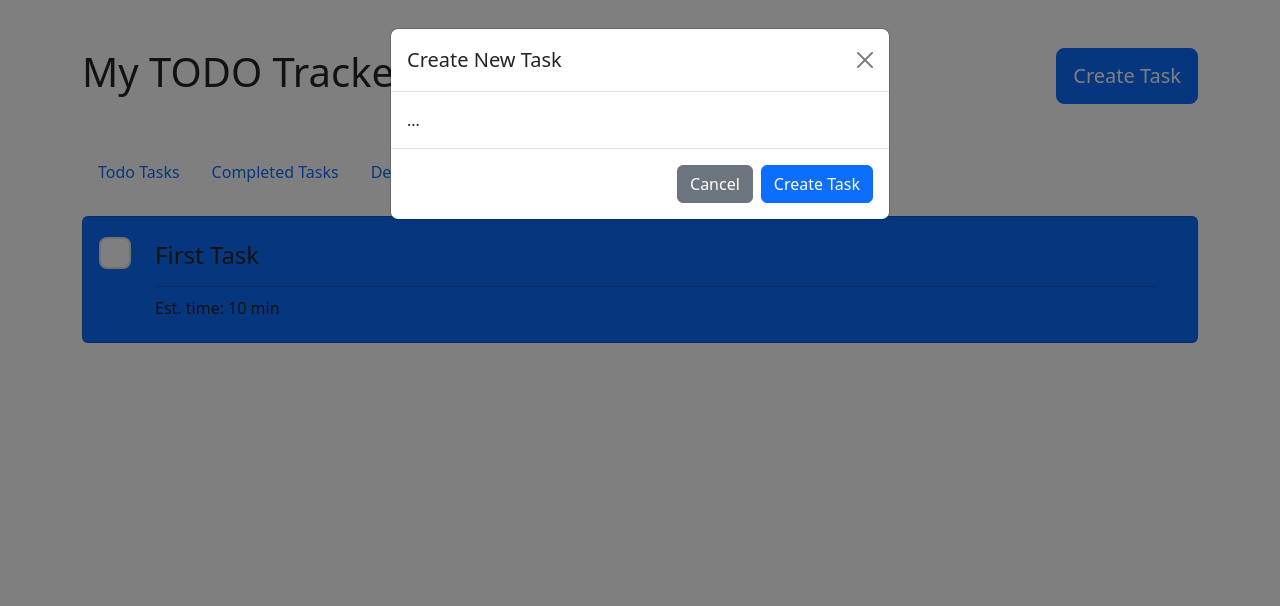
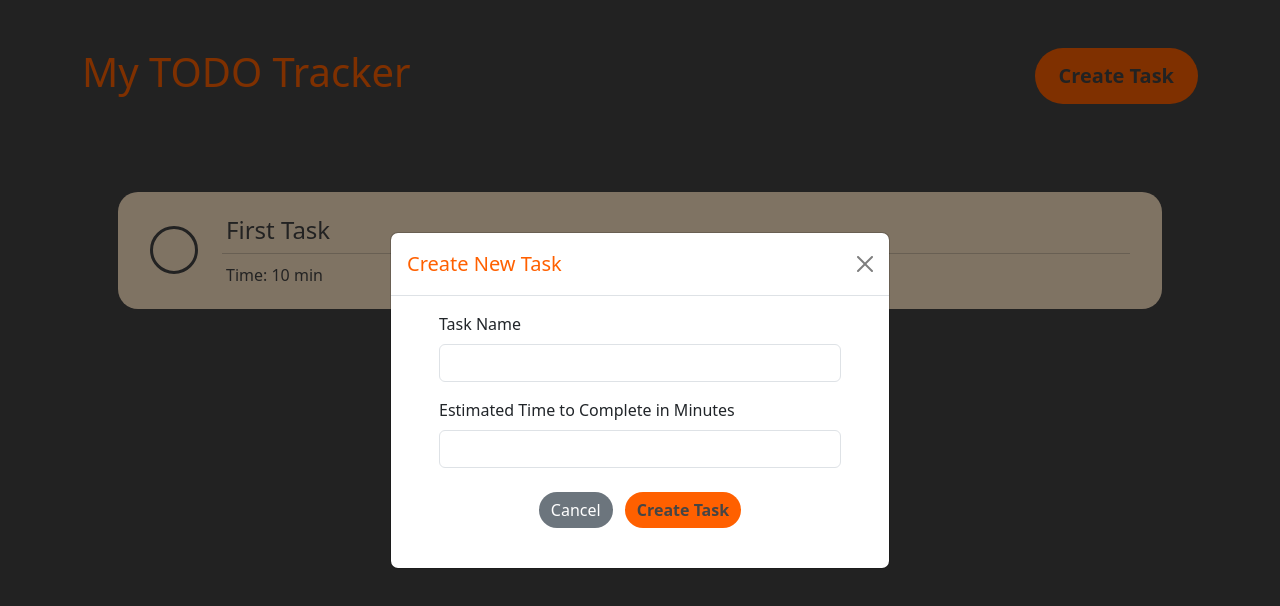
Before and after one commit to cadenkulp22/sdi-todo, a plain HTML site: page index.html in a window 1280 px wide. Both pictures are taken after a click on the button "Create Task". Drawn offline with nearby package versions, Linux system fonts and the light colour scheme.

Commit message:
basic functionality working

```diff
--- a/index.html
+++ b/index.html
@@ -4,8 +4,7 @@
     <meta charset="UTF-8" />
     <meta http-equiv="X-UA-Compatible" content="IE=edge" />
     <meta name="viewport" content="width=device-width, initial-scale=1.0" />
-    <title>Document</title>
-    <link rel="stylesheet" href="./style.css" />
+    <title>TODO Tracker</title>
     <link
       href="https://cdn.jsdelivr.net/npm/bootstrap@5.3.0-alpha3/dist/css/bootstrap.min.css"
       rel="stylesheet"
@@ -13,21 +12,31 @@
       crossorigin="anonymous"
     />
     <script src="https://cdn.jsdelivr.net/npm/bootstrap@5.3.0-alpha3/dist/js/bootstrap.bundle.min.js" integrity="sha384-ENjdO4Dr2bkBIFxQpeoTz1HIcje39Wm4jDKdf19U8gI4ddQ3GYNS7NTKfAdVQSZe" crossorigin="anonymous"></script>
+    <link rel="stylesheet" href="./style.css" />
   </head>
-  <body>
-    <div class="modal fade" id="exampleModal" tabindex="-1" aria-labelledby="exampleModalLabel" aria-hidden="true">
-      <div class="modal-dialog">
+  <body class="bg-dark">
+    <div class="modal fade" id="createTaskModal" tabindex="-1" aria-labelledby="createTaskModalLabel" aria-hidden="true">
+      <div class="modal-dialog modal-dialog-centered">
         <div class="modal-content">
           <div class="modal-header">
-            <h1 class="modal-title fs-5" id="exampleModalLabel">Create New Task</h1>
+            <h1 class="modal-title fs-5" id="createTaskModalLabel">Create New Task</h1>
             <button type="button" class="btn-close" data-bs-dismiss="modal" aria-label="Close"></button>
           </div>
-          <div class="modal-body">
-            ...
-          </div>
-          <div class="modal-footer">
-            <button type="button" class="btn btn-secondary" data-bs-dismiss="modal">Cancel</button>
-            <button type="button" class="btn btn-primary">Create Task</button>
+          <div class="modal-body px-5">
+            <form action="">
+              <div class="mb-3">
+                <label for="newTaskName" class="form-label">Task Name</label>
+                <input type="text" class="form-control" id="newTaskName">
+              </div>
+              <div class="mb-3">
+                <label for="newTaskTime" class="form-label">Estimated Time to Complete in Minutes</label>
+                <input type="number" class="form-control" id="newTaskTime">
+              </div>
+              <div class="text-center my-4">
+                <button type="button" class="btn btn-secondary mx-1" data-bs-dismiss="modal">Cancel</button>
+                <button type="button" class="btn btn-primary mx-1" id="createTaskBtn" data-bs-dismiss="modal">Create Task</button>
+              </div>
+            </form>
           </div>
         </div>
       </div>
@@ -35,23 +44,16 @@
     <header>
       <div class="container d-flex justify-content-between my-5">
         <h1>My TODO Tracker</h1>
-        <button type="button" class="btn btn-lg btn-primary" data-bs-toggle="modal" data-bs-target="#exampleModal">
+        <button type="button" class="btn btn-lg btn-primary px-4" data-bs-toggle="modal" data-bs-target="#createTaskModal">
           Create Task
         </button>
       </div>
     </header>
     <main>
-      <div class="container">
-        <nav class="nav">
-          <a class="nav-link active" href="#">Todo Tasks</a>
-          <a class="nav-link" href="#">Completed Tasks</a>
-          <a class="nav-link" href="#">Deleted Tasks</a>
-        </nav>
-      </div>
-      <div class="container">
-        <div class="card task-card bg-primary my-4">
+      <div class="container px-5 pt-3" id="todoTasksContainer">
+        <div class="card task-card border-0 my-4 ps-2">
           <div class="card-body d-flex">
-            <div class="checkbox-container m-2">
+            <div class="checkbox-container my-auto mx-4">
               <input
                 class="form-check-input"
                 type="checkbox"
@@ -59,10 +61,10 @@
                 id="flexCheckDefault"
               />
             </div>
-            <div class="w-100 m-2 px-3">
-              <h4 class="card-title">First Task</h4>
-              <hr>
-              <h6 class="card-subtitle">Est. time: 10 min</h6>
+            <div class="w-100 m-2 px-2">
+              <h4 class="card-title ps-1">First Task</h4>
+              <hr class="mt-0">
+              <h6 class="card-subtitle ps-1">Time: 10 min</h6>
             </div>
           </div>
         </div>
--- a/index.js
+++ b/index.js
@@ -1 +1,30 @@
-console.log('code...running');
+const createTaskElement = (name, time) => {
+  let taskElement = `<div class="card task-card border-0 my-4 ps-2">
+                        <div class="card-body d-flex">
+                          <div class="checkbox-container my-auto mx-4">
+                            <input
+                              class="form-check-input"
+                              type="checkbox"
+                              value=""
+                              id="flexCheckDefault"
+                            />
+                          </div>
+                          <div class="w-100 m-2 px-2">
+                            <h4 class="card-title ps-1">${name}</h4>
+                            <hr class="mt-0">
+                            <h6 class="card-subtitle ps-1">Time: ${time} min</h6>
+                          </div>
+                        </div>
+                      </div>`;
+  let todoTasksContainer = document.querySelector('#todoTasksContainer');
+  todoTasksContainer.insertAdjacentHTML('beforeend', taskElement);
+};
+
+const createTask = () => {
+  let taskName = document.querySelector('#newTaskName').value;
+  let estTime = document.querySelector('#newTaskTime').value;
+  createTaskElement(taskName, estTime);
+};
+
+let createTaskBtn = document.querySelector('#createTaskBtn');
+createTaskBtn.addEventListener('click', createTask);
--- a/style.css
+++ b/style.css
@@ -1,3 +1,65 @@
+.bg-dark {
+  background-color: #454545 !important;
+}
+
+h1 {
+  color: #FF6000;
+}
+
+.btn {
+  border-radius: 100px;
+  border: none;
+}
+
+.btn-primary {
+  background-color: #FF6000;
+  color: #454545;
+  font-weight: bold;
+}
+
+.btn-primary:hover {
+  background-color: #ff7d2c;
+  color: #FFE6C7;
+}
+
+.btn-primary:active {
+  background-color: #FF6000 !important;
+  color: #454545;
+}
+
+.nav-link {
+  color: #FFE6C7;
+  opacity: 0.5;
+  font-size: larger;
+}
+
+.nav-link.active {
+  color: #FF6000;
+  opacity: 1;
+}
+
+.nav-link:hover {
+  color: #FF6000;
+  opacity: 1;
+}
+
+.card {
+  border-radius: 20px !important;
+}
+
+.task-card {
+  background-color: #FFE6C7;
+  color: #454545;
+}
+
 .form-check-input {
-  scale: 2;
+  scale: 3;
+  background-color: #FFE6C7;
+  border: 1.5px solid #454545;
+  border-radius: 100px !important;
 }
+
+.form-check-input:checked {
+  background-color: #FF6000;
+  border: 1.5px solid #FF6000;
+}
```
